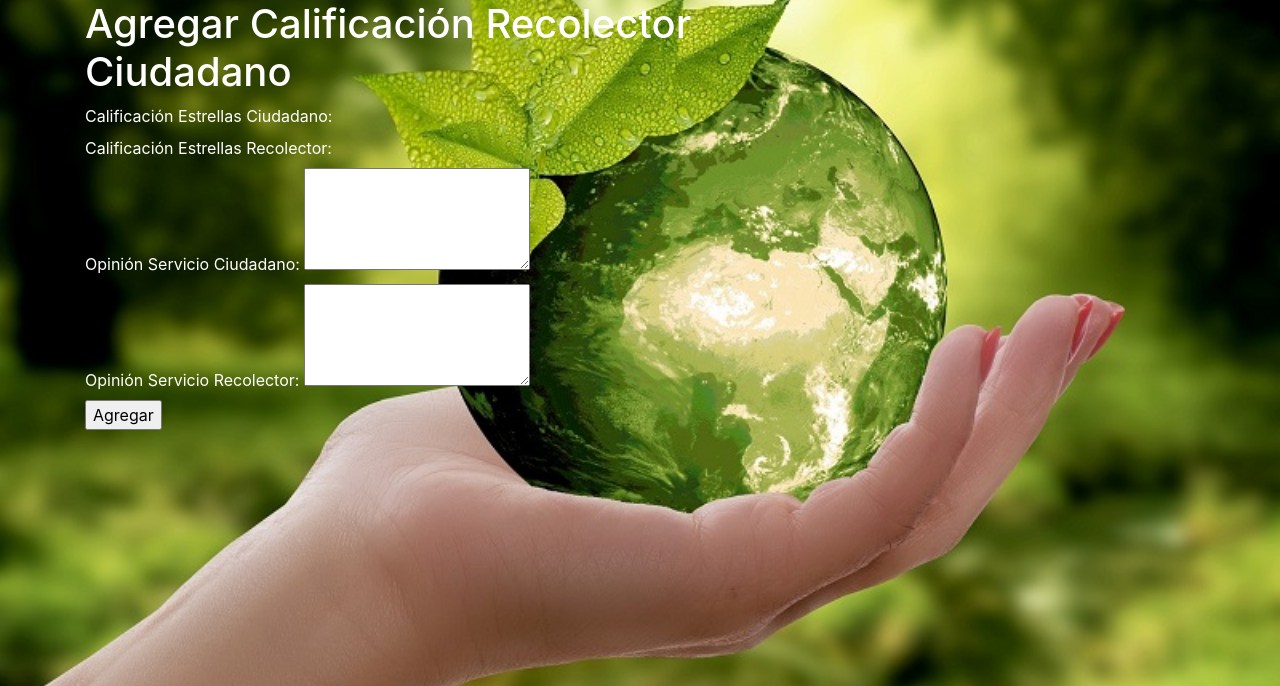
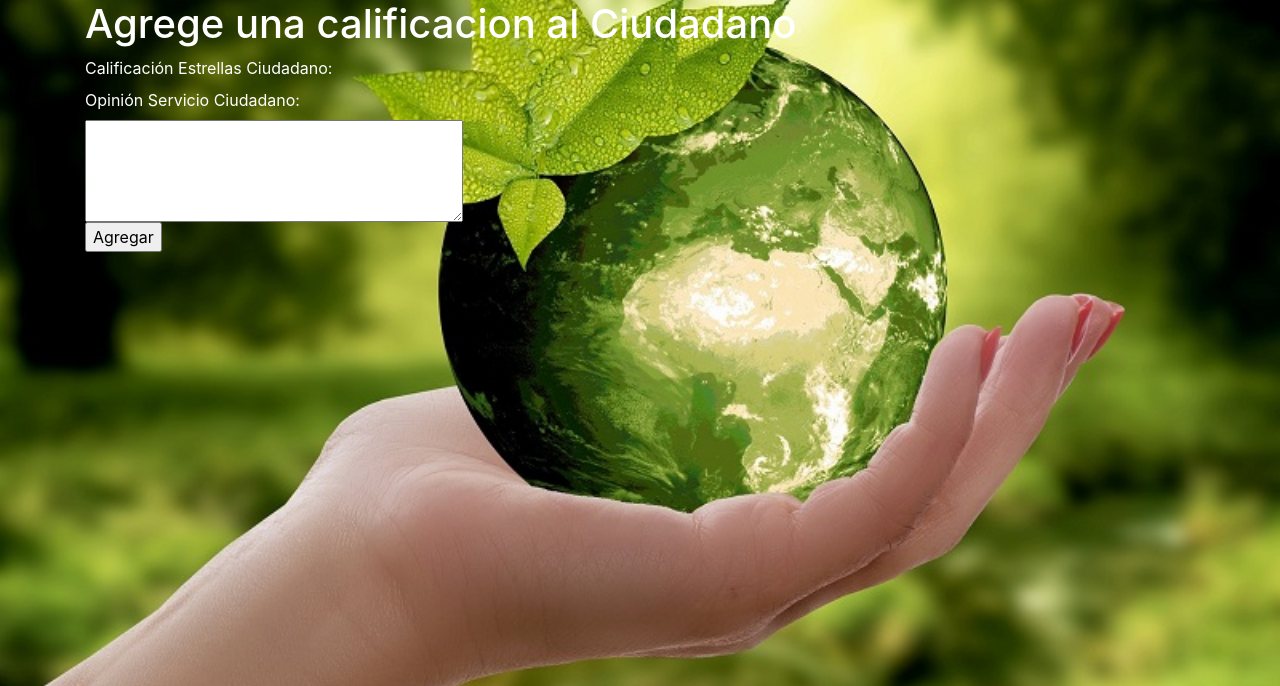
Before and after one commit to Jorge-gib/Zero_Daw_V9, a Django app: page /registro/agregar_calificacion_recolector_ciudadano/55/ in a window 1280 px wide. Shown: the part 94-780 px from the top of the page. Run offline with Django 4.2, Linux system fonts and the light colour scheme; data comes from the database, SQL or seed files in the repository; both versions use the stored data as it was after the commit; parts of the project's set-up code (start-up, migrations or seed data) failed here and were passed over; some libraries are stand-ins or nearby versions.

Commit message:
Se mejoro la funcion concluir orden v5

```diff
--- a/Registro/forms.py
+++ b/Registro/forms.py
@@ -142,6 +142,32 @@ class Calificacion_recolector_ciudadanoForm(forms.ModelForm):
             'calificacion_estrellas_recolector': forms.TextInput(attrs={'class': 'form-control'}),
             'opinion_servicio_ciudadano': forms.TextInput(attrs={'class': 'form-control'}),
             'opinion_servicio_recolector': forms.TextInput(attrs={'class': 'form-control'}),
+
+
+        }
+class Calificacion_recolectorForm(forms.ModelForm):
+    class Meta:
+        model = Calificacion_recolector_ciudadano
+        fields = ['id_orden', 'id_calificacion', 'calificacion_estrellas_ciudadano', 'opinion_servicio_ciudadano']
+
+        labels = {
+
+            'id_orden': 'ID orden',
+            'id_calificacion': 'ID calificacion',
+            'calificacion_estrellas_ciudadano': 'Calificacion estrellas ciudadano',
+
+            'opinion_servicio_ciudadano': 'Opinion servicio ciudadano',
+
+
+        }
+        widgets = {
+
+            'id_orden': forms.TextInput(attrs={'class': 'form-control'}),
+            'id_calificacion': forms.TextInput(attrs={'class': 'form-control'}),
+            'calificacion_estrellas_ciudadano': forms.TextInput(attrs={'class': 'form-control'}),
+
+            'opinion_servicio_ciudadano': forms.TextInput(attrs={'class': 'form-control'}),
+
 
 
         }
--- a/Registro/models.py
+++ b/Registro/models.py
@@ -106,10 +106,10 @@ class Registro_entrega_material(models.Model):
 class Calificacion_recolector_ciudadano(models.Model):
     id_orden = models.ForeignKey(Orden_reciclaje, on_delete=models.CASCADE)
     id_calificacion = models.AutoField(primary_key=True)
-    calificacion_estrellas_ciudadano = models.FloatField()
-    calificacion_estrellas_recolector = models.FloatField()
-    opinion_servicio_ciudadano = models.CharField(max_length=400)
-    opinion_servicio_recolector = models.CharField(max_length=400)
+    calificacion_estrellas_ciudadano = models.FloatField(null=True)
+    calificacion_estrellas_recolector = models.FloatField(null=True)
+    opinion_servicio_ciudadano = models.CharField(max_length=400, null=True)
+    opinion_servicio_recolector = models.CharField(max_length=400, null=True)
     def __str__(self):
         return str(self.id_calificacion)
 
--- a/Registro/urls.py
+++ b/Registro/urls.py
@@ -1,12 +1,14 @@
 from django.urls import path, include
 from .forms import OrdenUpdateForm, PassUpdateForm, Reserva_ordenForm, RegistroForm, Calificacion_recolector_ciudadanoForm, Orden_reciclajeForm, Calificacion_recicladorForm, Registro_entrega_materialForm
 from . import views
-from .views import confirmacion4, agregar_calificacion_recolector_ciudadano, ActualizarOrden, MostrarOrdenesParaEliminarView, confirmacion_posicion_recolector, MostrarOrdenesView, TomarOrdenView,somos, validacion_pass, enviar_correo_pass, mensaje, confirmacion3, UserDelete, UserUpdate, confirmacion, Orden_Reserva_List, Autenticar_us, RegistroUsuario, UserList, OrdenList, agregar_orden_reciclaje, registro, agregar_orden_reserva
+from .views import confirmar_comentario, confirmacion4, agregar_calificacion_recolector_ciudadano, ActualizarOrden, MostrarOrdenesParaEliminarView, confirmacion_posicion_recolector, MostrarOrdenesView, TomarOrdenView,somos, validacion_pass, enviar_correo_pass, mensaje, confirmacion3, UserDelete, UserUpdate, confirmacion, Orden_Reserva_List, Autenticar_us, RegistroUsuario, UserList, OrdenList, agregar_orden_reciclaje, registro, agregar_orden_reserva
 
 
 urlpatterns = [
 
     path('mostrar_ordenes/', MostrarOrdenesView.as_view(), name='mostrar_ordenes'),
+
+    path('confirmar_comentario', views.confirmar_comentario, name='confirmar_comentario'),
 
    path('agregar_calificacion_recolector_ciudadano/<int:id_orden>/', views.agregar_calificacion_recolector_ciudadano, name='agregar_calificacion_recolector_ciudadano'),
 
--- a/Registro/views.py
+++ b/Registro/views.py
@@ -1,6 +1,6 @@
 from django.shortcuts import render
 from .models import Reserva_orden, UserModelo, Calificacion_recolector_ciudadano, Orden_reciclaje, Calificacion_reciclador, Registro_entrega_material
-from .forms import  OrdenConcluir, OrdenUpdateForm, Posicion_recolectorForm, PassUpdateForm, UserUpdateForm, Reserva_ordenForm, RegistroForm, Calificacion_recolector_ciudadanoForm, Calificacion_recicladorForm, Registro_entrega_materialForm, Orden_reciclajeForm
+from .forms import  Calificacion_recolectorForm, OrdenConcluir, OrdenUpdateForm, Posicion_recolectorForm, PassUpdateForm, UserUpdateForm, Reserva_ordenForm, RegistroForm, Calificacion_recolector_ciudadanoForm, Calificacion_recicladorForm, Registro_entrega_materialForm, Orden_reciclajeForm
 from django.views.generic import ListView, CreateView, UpdateView, DeleteView
 from django.urls import reverse, reverse_lazy
 from django.shortcuts import redirect
@@ -34,19 +34,24 @@ class UserDelete(DeleteView):
 
 ################################################
 
+def confirmar_comentario(request):
+    context={}
+    return render(request, 'Registro/confirmacion_calificacion.html', context)
 
+#####################################
 def agregar_calificacion_recolector_ciudadano(request, id_orden):
     if request.method == 'POST':
-        form = Calificacion_recolector_ciudadanoForm(request.POST)
-        if form.is_valid():
-            model_instance = form.save(commit=False)
-            model_instance.id_orden = id_orden
-            model_instance.save()
-            return render(request, 'Registro/confirmacion_calificacion.html', {'form': form})
+        calificacion = Calificacion_recolector_ciudadano()
+        calificacion.id_orden_id = id_orden
+        calificacion.calificacion_estrellas_ciudadano = request.POST['calificacion_estrellas_ciudadano']
+        calificacion.opinion_servicio_ciudadano = request.POST['opinion_servicio_ciudadano']
+        calificacion.save()
+        return render(request, 'Registro/confirmacion_calificacion.html', {'calificacion': calificacion})
     else:
-        form = Calificacion_recolector_ciudadanoForm()
+        form = Calificacion_recolectorForm()
     orden = Orden_reciclaje.objects.get(id_orden=id_orden)
     return render(request, 'Registro/agregar_calificacion_recolector_ciudadano.html', {'form': form, 'orden': orden})
+##########################
 
 class ActualizarOrden(UpdateView):
     model = Orden_reciclaje
--- a/templates/Registro/agregar_calificacion_recolector_ciudadano.html
+++ b/templates/Registro/agregar_calificacion_recolector_ciudadano.html
@@ -1,29 +1,24 @@
 {% extends 'base.html' %}
 
 {% block content %}
-  <h1 class="letras">Agregar Calificación Recolector Ciudadano</h1>
+  <h1 class="letras">Agrege una calificacion al Ciudadano</h1>
 
   <form method="POST" action="{% url 'agregar_calificacion_recolector_ciudadano' orden.id_orden %}">
     {% csrf_token %}
     <input type="hidden" name="id_calificacion" value="{{ id_calificacion }}">
     <div>
       <label class="letras" for="calificacion_estrellas_ciudadano">Calificación Estrellas Ciudadano:</label>
-      <div id="calificacion_estrellas_ciudadano"></div>
+      <div class="rateyo" id="calificacion_estrellas_ciudadano"></div>
       <input type="hidden" name="calificacion_estrellas_ciudadano" id="calificacion_estrellas_ciudadano_input" required>
     </div>
-    <div>
-      <label class="letras" for="calificacion_estrellas_recolector">Calificación Estrellas Recolector:</label>
-      <div id="calificacion_estrellas_recolector"></div>
-      <input type="hidden" name="calificacion_estrellas_recolector" id="calificacion_estrellas_recolector_input" required>
-    </div>
+
     <div>
       <label class="letras" for="opinion_servicio_ciudadano">Opinión Servicio Ciudadano:</label>
-      <textarea name="opinion_servicio_ciudadano" id="opinion_servicio_ciudadano" rows="4" required></textarea>
+      <div>
+        <textarea name="opinion_servicio_ciudadano" id="opinion_servicio_ciudadano" rows="4" style="width: 100mm;" required></textarea>
+      </div>
     </div>
-    <div>
-      <label class="letras" for="opinion_servicio_recolector">Opinión Servicio Recolector:</label>
-      <textarea name="opinion_servicio_recolector" id="opinion_servicio_recolector" rows="4" required></textarea>
-    </div>
+
     <input type="submit" value="Agregar">
   </form>
 
@@ -42,16 +37,9 @@
         }
       });
 
-      $("#calificacion_estrellas_recolector").rateYo({
-        rating: 0,
-        numStars: 5,
-        precision: 1,
-        minValue: 0,
-        maxValue: 5,
-        onChange: function(rating, rateYoInstance) {
-          $("#calificacion_estrellas_recolector_input").val(rating);
-        }
-      });
+      // Añadir estilo para mostrar las estrellas en una fila horizontal
+      $(".rateyo").css("display", "flex");
+      $(".rateyo").css("justify-content", "center");
     });
   </script>
 {% endblock %}
--- a/templates/Registro/mostrar_ordenes.html
+++ b/templates/Registro/mostrar_ordenes.html
@@ -8,11 +8,13 @@
 {% if ordenes %}
     <ul>
         {% for orden in ordenes %}
+           {% if orden.estado != "Concluido" %}
             <li>
                 <p class="letras">ID de orden: {{ orden.id_orden }}</p>
                 <p class="letras">Fecha de orden: {{ orden.fecha_orden }}</p>
                 <p class="letras">Tipo material: {{ orden.tipo_material }}</p>
                 <p class="letras">Cantidad material: {{ orden.cantidad_material }}</p>
+                <p class="letras">Estado: Diponible</p>
 
                 <!-- Enviar el ID de la orden al hacer clic en el botón -->
                 <form method="POST" action="{% url 'tomar_orden' orden.id_orden %}">
@@ -21,6 +23,7 @@
                     <button type="submit">Seleccionar</button>
                 </form>
             </li>
+            {% endif %}
         {% endfor %}
     </ul>
 {% else %}
--- a/templates/Registro/mostrar_ordenes_para_eliminar.html
+++ b/templates/Registro/mostrar_ordenes_para_eliminar.html
@@ -9,11 +9,13 @@
 {% if ordenes %}
     <ul>
         {% for orden in ordenes %}
+            {% if orden.estado != "Concluido" %}
                 <li>
                     <p class="letras">ID de orden: {{ orden.id_orden }}</p>
                     <p class="letras">Fecha de orden: {{ orden.fecha_orden }}</p>
                     <p class="letras">Tipo material: {{ orden.tipo_material }}</p>
                     <p class="letras">Cantidad material: {{ orden.cantidad_material }}</p>
+                    <p class="letras">Estado: Diponible</p>
 
                     <!-- Enviar el ID de la orden al hacer clic en el botón -->
                     <form method="POST" action="{% url 'actualizar_orden' orden.id_orden %}">
@@ -22,8 +24,8 @@
                         <button type="submit">Seleccionar</button>
                     </form>
                 </li>
+            {% endif %}
         {% endfor %}
-
     </ul>
 {% else %}
     <h1 class="letras">No hay registros de órdenes</h1>
```
Also changed, not shown: templates/Registro/confirmacion_calificacion.html (added, +13 -0 lines), Registro/migrations/0007_alter_calificacion_recolector_ciudadano_calificacion_estrellas_ciudadano_and_more.py (added), db.sqlite3. Lines whose indentation alone changed are shown as unchanged.
